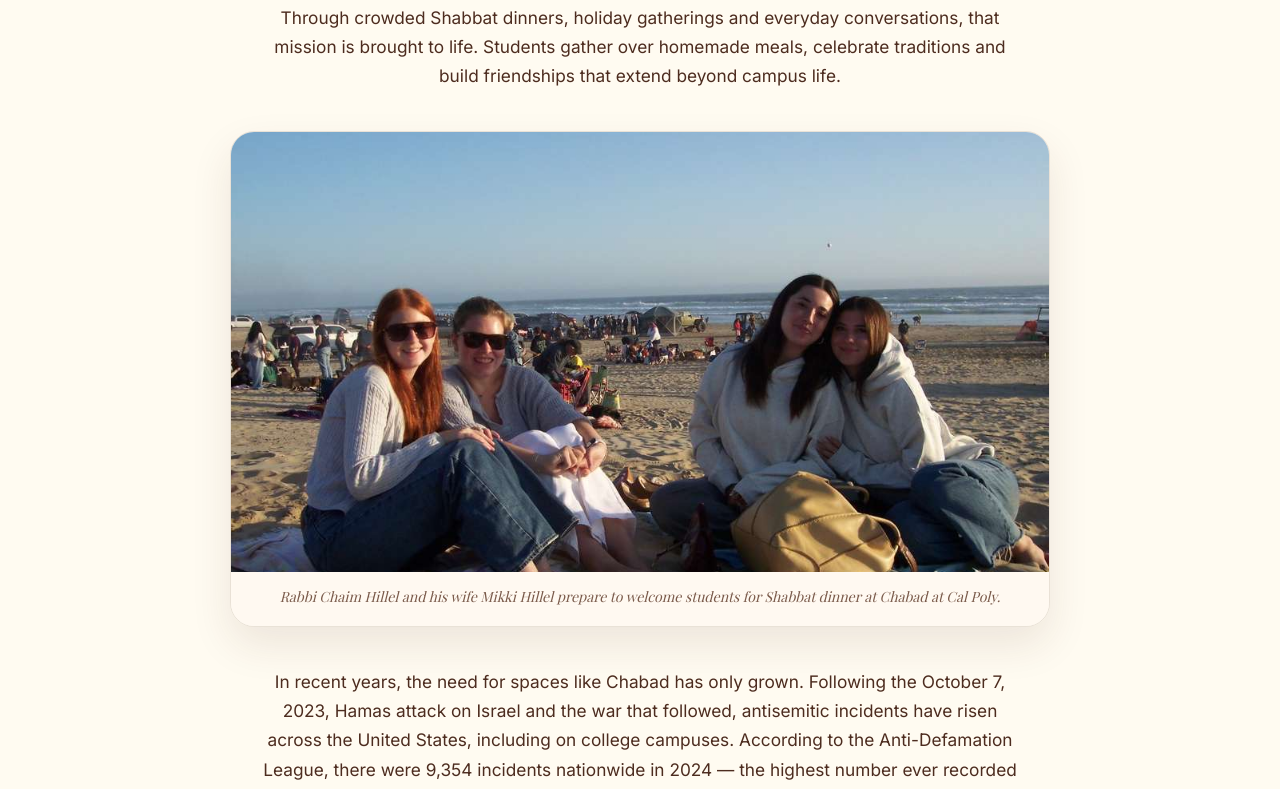
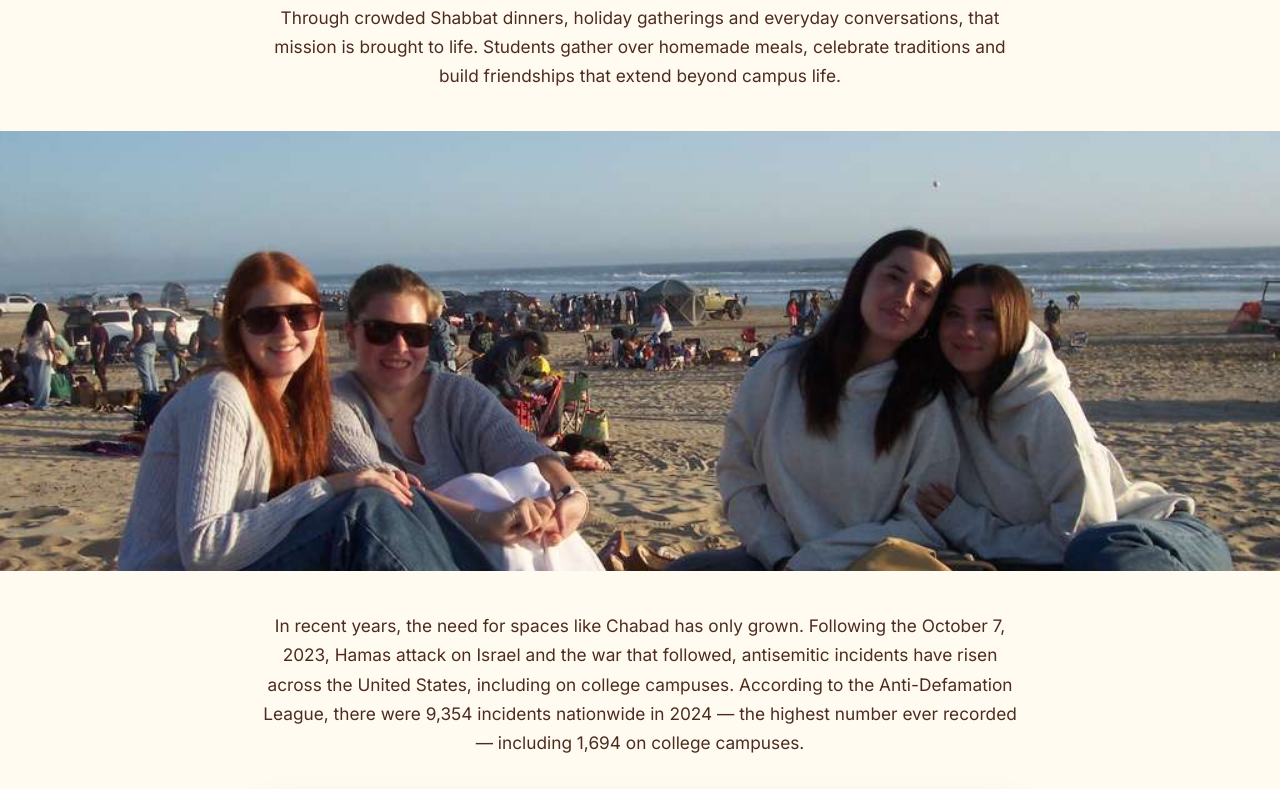
Before and after one commit to kianaginsberg11-art/journ410, a plain HTML site: page index.html in a window 1280 px wide. Shown: the part 1515-2304 px from the top of the page. Drawn offline with nearby package versions, Linux system fonts and the light colour scheme; a web font is replaced by a local one.

Commit message:
Make story photos parallax, fix audio card still photos
Co-Authored-By: Claude Sonnet 4.6 <noreply@anthropic.com>

```diff
--- a/index.html
+++ b/index.html
@@ -88,10 +88,7 @@
             Through crowded Shabbat dinners, holiday gatherings and everyday conversations, that mission is brought to life. Students gather over homemade meals, celebrate traditions and build friendships that extend beyond campus life.
           </p>
 
-          <figure class="story-photo">
-            <img src="img/story2.jpg" alt="Rabbi Chaim Hillel and his wife Mikki Hillel together right before Shabbat begins" style="object-position: center center;" loading="lazy" />
-            <figcaption>Rabbi Chaim Hillel and his wife Mikki Hillel prepare to welcome students for Shabbat dinner at Chabad at Cal Poly.</figcaption>
-          </figure>
+          <div class="parallax-story" style="background-image: url('img/story2.jpg');" role="img" aria-label="Rabbi Chaim Hillel and his wife Mikki Hillel together right before Shabbat begins"></div>
 
           <p>
             In recent years, the need for spaces like Chabad has only grown. Following the October 7, 2023, Hamas attack on Israel and the war that followed, antisemitic incidents have risen across the United States, including on college campuses. According to the Anti-Defamation League, there were 9,354 incidents nationwide in 2024 — the highest number ever recorded — including 1,694 on college campuses.
@@ -121,19 +118,13 @@
             "Chabad plays a really big role in my life," Newman said. "I'm there at least once a week, probably more. I've met some of my best friends in college. The events they put on are very safe and welcoming."
           </p>
 
-          <figure class="story-photo">
-            <img src="img/story3.jpg" alt="Four students hanging out together at a Chabad event" style="object-position: center 20%;" loading="lazy" />
-            <figcaption>Students spend time together at a Chabad at Cal Poly event, the kind of gathering where many say they have made some of their closest college friendships.</figcaption>
-          </figure>
+          <div class="parallax-story" style="background-image: url('img/story3.jpg'); background-position: center 20%;" role="img" aria-label="Four students hanging out together at a Chabad event"></div>
 
           <p>
             Every Friday, that sense of belonging is rebuilt from scratch, groceries carried in, meals prepared, the table set again. It's a routine that asks nothing of you except that you show up.
           </p>
 
-          <figure class="story-photo">
-            <img src="img/story1.jpg" alt="Members of the Chabad leadership council in matching sweatshirts at their end-of-year bonfire" style="object-position: center center;" loading="lazy" />
-            <figcaption>Members of the Chabad at Cal Poly leadership council gather at their end-of-year bonfire, wearing matching sweatshirts — a scene that reflects the tight-knit community they have built on campus.</figcaption>
-          </figure>
+          <div class="parallax-story" style="background-image: url('img/story1.jpg');" role="img" aria-label="Members of the Chabad leadership council in matching sweatshirts at their end-of-year bonfire"></div>
 
           <p>
             "Honestly, Chabad is the best thing that has happened to me here," Taylor said.
@@ -264,7 +255,7 @@
         <div class="audio-card-wrap">
           <button class="audio-speaker" onclick="playAudio('audio1')" aria-label="Play audio for Rachel Newman">
             <div class="rollover-wrap">
-              <img src="img/rollover/rachel.jpg" class="card-still" alt="Rachel Newman" loading="lazy" />
+              <img src="img/rollover/isabel.jpg" class="card-still" alt="Rachel Newman" loading="lazy" />
               <video src="gif/rachel.mov" class="audio-gif" autoplay loop muted playsinline></video>
             </div>
           </button>
@@ -278,7 +269,7 @@
         <div class="audio-card-wrap">
           <button class="audio-speaker" onclick="playAudio('audio2')" aria-label="Play audio for Isabel Rochel">
             <div class="rollover-wrap">
-              <img src="img/rollover/isabel.jpg" class="card-still" alt="Isabel Rochel" loading="lazy" />
+              <img src="img/rollover/hila.jpg" class="card-still" alt="Isabel Rochel" loading="lazy" />
               <video src="gif/isabel.mov" class="audio-gif" autoplay loop muted playsinline></video>
             </div>
           </button>
@@ -292,7 +283,7 @@
         <div class="audio-card-wrap">
           <button class="audio-speaker" onclick="playAudio('audio3')" aria-label="Play audio for Hila Buber">
             <div class="rollover-wrap">
-              <img src="img/rollover/hila.jpg" class="card-still" alt="Hila Buber" loading="lazy" />
+              <img src="img/rollover/rachel.jpg" class="card-still" alt="Hila Buber" loading="lazy" />
               <video src="gif/hila.mov" class="audio-gif" autoplay loop muted playsinline></video>
             </div>
           </button>
--- a/style.css
+++ b/style.css
@@ -321,30 +321,12 @@ blockquote {
   line-height: 1.45;
 }
 
-.story-photo {
-  margin: 2.5em 0;
-  border-radius: var(--radius);
-  overflow: hidden;
-  box-shadow: var(--shadow);
-  border: 1px solid var(--border);
-}
-
-.story-photo img {
-  width: 100%;
-  display: block;
-  object-fit: cover;
-  max-height: 440px;
-  object-position: center top;
-}
-
-.story-photo figcaption {
-  padding: 14px 20px 18px;
-  font-family: var(--serif);
-  font-size: 0.88rem;
-  font-style: italic;
-  line-height: 1.55;
-  color: var(--muted);
-  background: rgba(255, 249, 242, 0.95);
+.parallax-story {
+  margin: 2.5em calc(50% - 50vw);
+  height: 440px;
+  background-attachment: fixed;
+  background-size: cover;
+  background-position: center center;
 }
 
 .story-rule {
```
